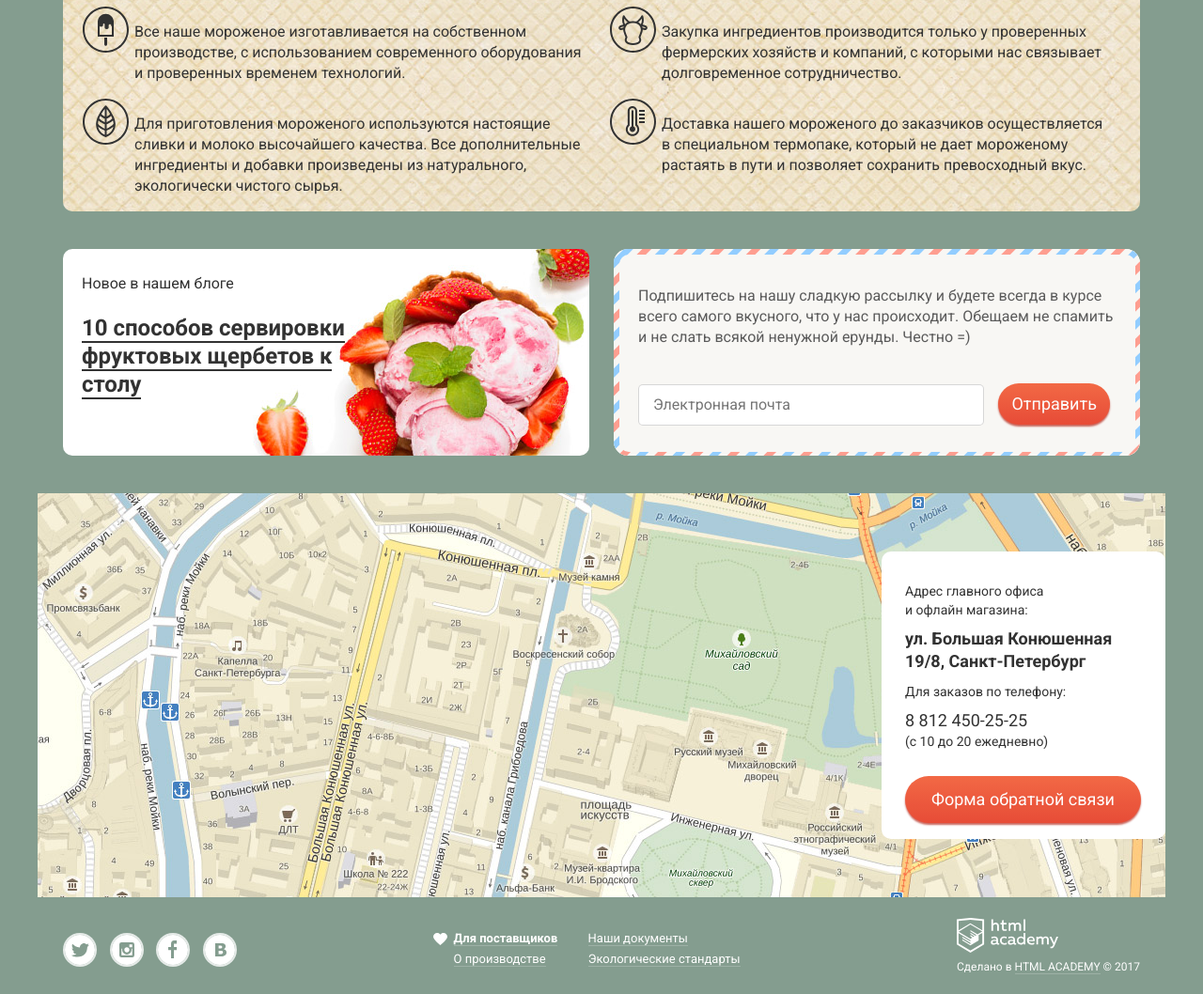
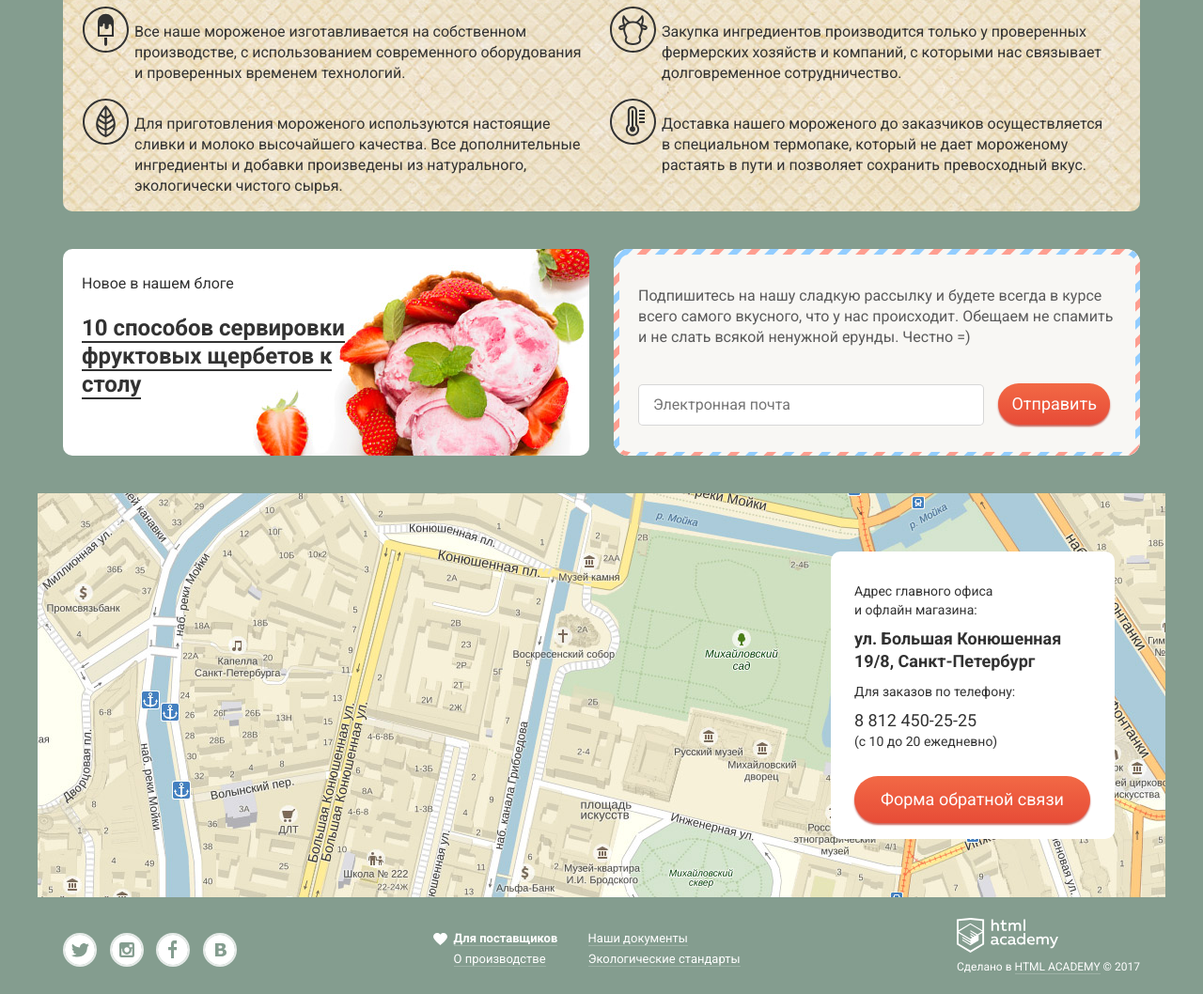
Before and after one commit to Unbronce/gllacy-project, a plain HTML site: page slider.html in a window 1280 px wide. Shown: the part 1401-2459 px from the top of the page at 94% size. Drawn offline with Linux system fonts and the light colour scheme.

Commit message:
changes
changed

```diff
--- a/css/slider-styles.css
+++ b/css/slider-styles.css
@@ -921,7 +921,7 @@ p.offers-info span {
 
 .search-info  {
   position: relative;
-  width: 1200px;
+  width: 1146px;
   margin: 0;
 
 
```
